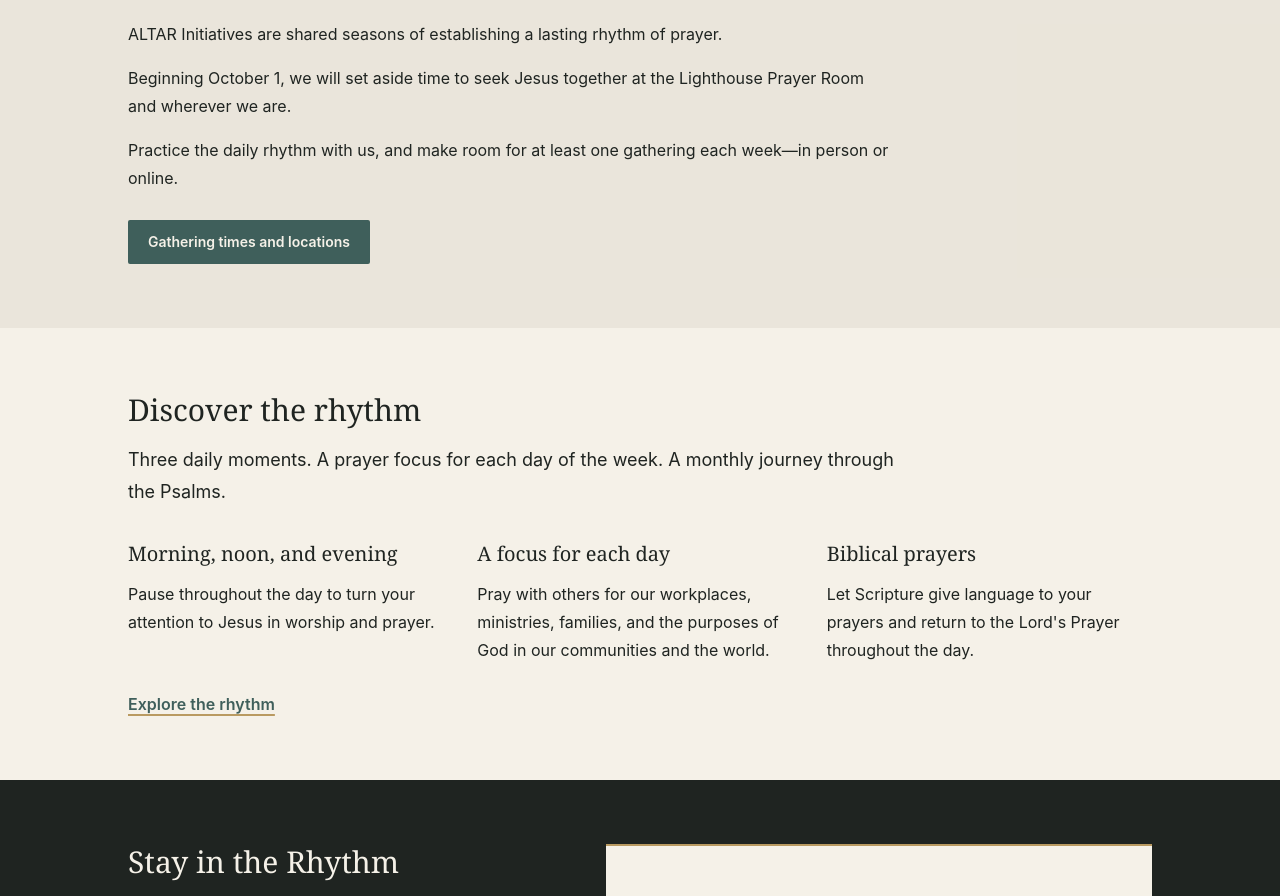
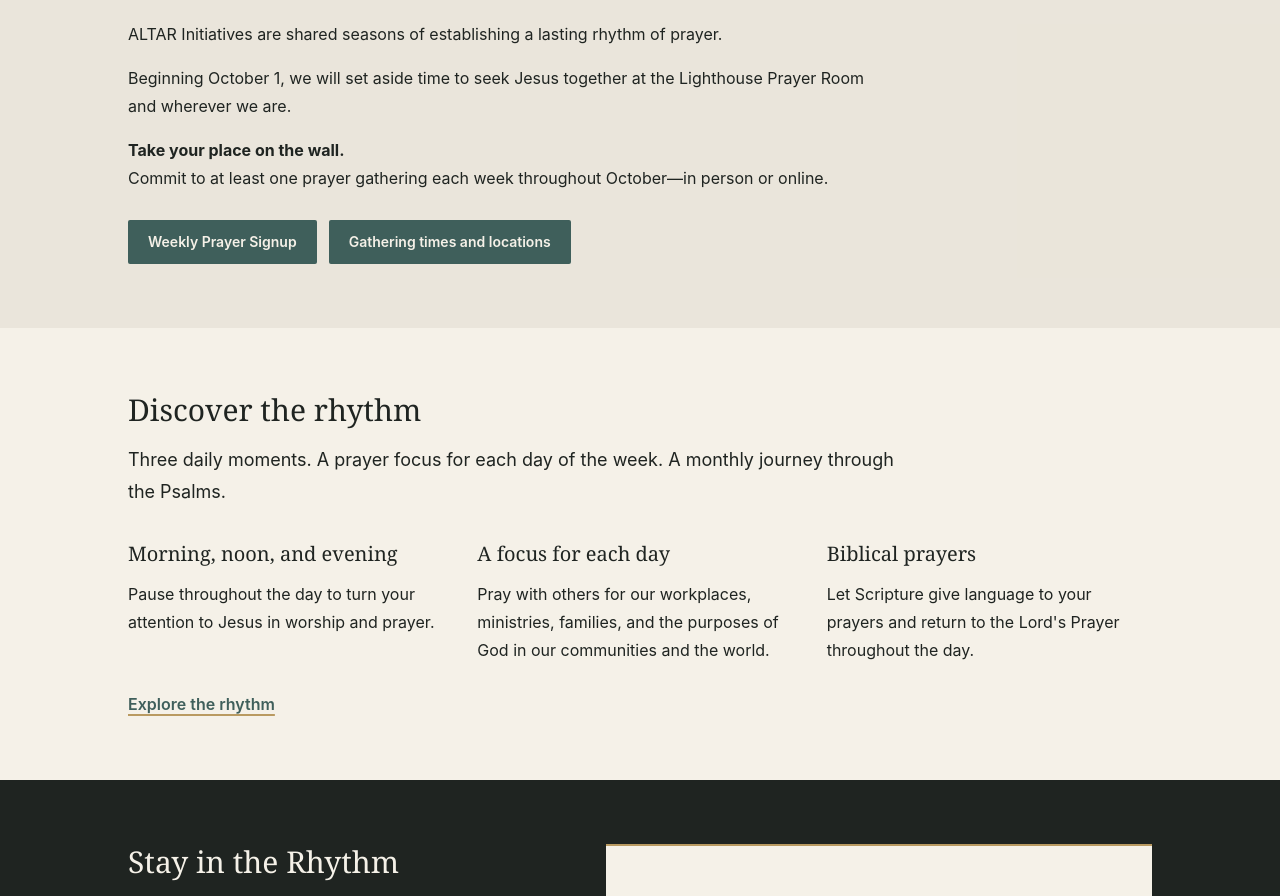
Before and after one commit to projectnemeth/prayer-room-organizer, a React (Vite) app: page / in a window 1280 px wide. Shown: the part 1501-2397 px from the top of the page. Built offline with nearby package versions, Linux system fonts and the light colour scheme.

Commit message:
Update home initiative prayer signup invitation

```diff
--- a/src/features/public/PublicHome.tsx
+++ b/src/features/public/PublicHome.tsx
@@ -94,10 +94,13 @@ export function PublicHome({ focus: suppliedFocus }: PublicHomeProps) {
             <>
               <p className="mt-5 max-w-3xl leading-7">ALTAR Initiatives are shared seasons of establishing a lasting rhythm of prayer.</p>
               <p className="mt-4 max-w-3xl leading-7">{octoberUpcoming ? 'Beginning October 1, we will set aside time to seek Jesus together at the Lighthouse Prayer Room and wherever we are.' : 'This October, we are setting aside time to seek Jesus together at the Lighthouse Prayer Room and wherever we are.'}</p>
-              <p className="mt-4 max-w-3xl leading-7">Practice the daily rhythm with us, and make room for at least one gathering each week—in person or online.</p>
+              <p className="mt-4 max-w-3xl leading-7"><strong>Take your place on the wall.</strong><br />Commit to at least one prayer gathering each week throughout October—in person or online.</p>
             </>
           ) : <p className="mt-5 max-w-3xl leading-7">Continue the rhythm with others at currently published prayer gatherings.</p>}
-          <Link className="button-primary mt-7" to="/calendar">Gathering times and locations</Link>
+          <div className="mt-7 flex flex-wrap gap-3">
+            {octoberVisible && <a className="button-primary" href="https://altar.day/watchsignup">Weekly Prayer Signup</a>}
+            <Link className="button-primary" to="/calendar">Gathering times and locations</Link>
+          </div>
         </div>
       </section>
 
```
